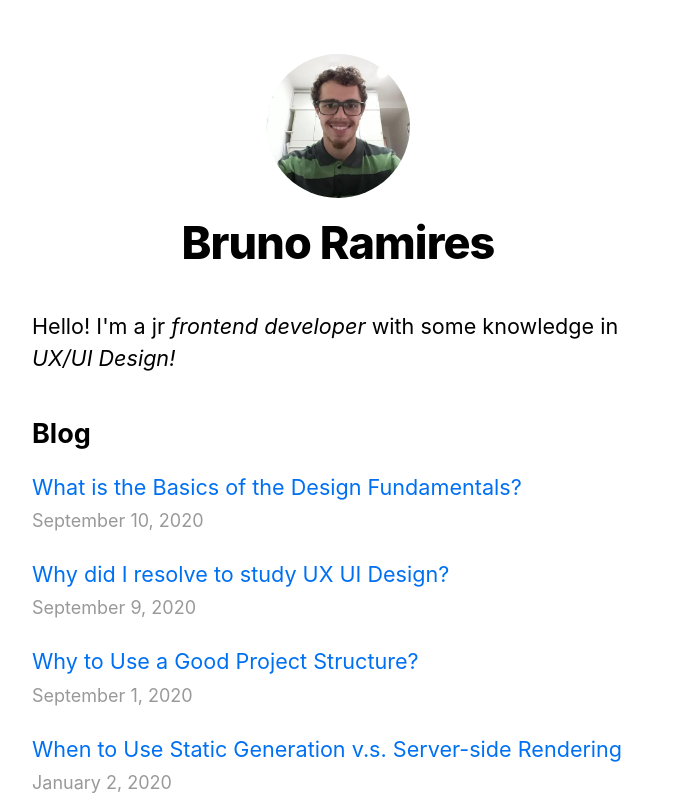
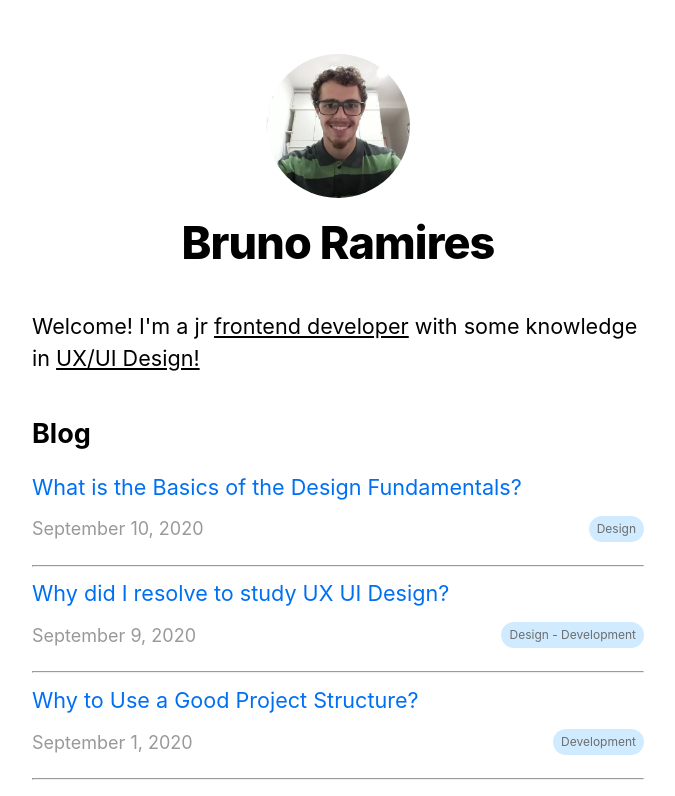
Before and after one commit to brunormferreira/nextjs-blog, a Next.js app: page / in a window 1280 px wide. Shown: the top 796 px of the page, without its empty margins (302-977 px from the left). Built offline with nearby package versions, Linux system fonts and the light colour scheme.

Commit message:
add(feat): tags

```diff
--- a/pages/index.js
+++ b/pages/index.js
@@ -16,22 +16,29 @@ export default function Home({ allPostsData }) {
       </Head>
       <section className={utilStyles.headingMd}>
         <p>
-          Hello! I'm a jr <i>frontend developer</i> with some knowledge in <i>UX/UI Design!</i>
+          Welcome! I'm a jr <u>frontend developer</u> with some knowledge in{' '}
+          <u>UX/UI Design!</u>
         </p>
       </section>
       <section className={`${utilStyles.headingMd} ${utilStyles.padding1px}`}>
         <h2 className={utilStyles.headingLg}>Blog</h2>
         <ul className={utilStyles.list}>
-          {allPostsData.map(({ id, date, title }) => (
+          {allPostsData.map(({ id, date, title, tag }) => (
+            <>
               <li className={utilStyles.listItem} key={id}>
                 <Link href="/posts/[id]" as={`/posts/${id}`}>
                   <a>{title}</a>
                 </Link>
                 <br />
+                <div className={utilStyles.flex}>
                   <small className={utilStyles.lightText}>
                     <Date dateString={date} />
                   </small>
+                  {tag ? <small className={utilStyles.tag}>{tag}</small> : null}
+                </div>
               </li>
+              <hr />
+            </>
           ))}
         </ul>
       </section>
--- a/posts/basic-design-fundamentals.md
+++ b/posts/basic-design-fundamentals.md
@@ -1,6 +1,7 @@
 ---
 title: 'What is the Basics of the Design Fundamentals?'
 date: '2020-09-10'
+tag: 'Design'
 ---
 
 I have been studying UI Design, so I prepare a list of Design Principles for you!
--- a/posts/pre-rendering.md
+++ b/posts/pre-rendering.md
@@ -1,6 +1,7 @@
 ---
 title: 'Two Forms of Pre-rendering'
 date: '2020-01-01'
+tag: 'Development'
 ---
 
 Next.js has two forms of pre-rendering: **Static Generation** and **Server-side Rendering**. The difference is in **when** it generates the HTML for a page.
--- a/posts/ssg-ssr.md
+++ b/posts/ssg-ssr.md
@@ -1,6 +1,7 @@
 ---
 title: 'When to Use Static Generation v.s. Server-side Rendering'
 date: '2020-01-02'
+tag: 'Development'
 ---
 
 We recommend using **Static Generation** (with and without data) whenever possible because your page can be built once and served by CDN, which makes it much faster than having a server render the page on every request.
--- a/posts/ux-ui-frontend.md
+++ b/posts/ux-ui-frontend.md
@@ -1,6 +1,7 @@
 ---
 title: 'Why did I resolve to study UX UI Design?'
 date: '2020-09-09'
+tag: 'Design - Development'
 ---
 
 Lately I have been operating on several projects, making adjustments, creating new features,
--- a/posts/why-use-good-structure.md
+++ b/posts/why-use-good-structure.md
@@ -1,6 +1,7 @@
 ---
 title: 'Why to Use a Good Project Structure?'
 date: '2020-09-01'
+tag: 'Development'
 ---
 
 Sometimes we had an project to work on, and make adjusts, or improove some features, its really relative what we should do on everyday, so the title says everyting.
--- a/styles/utils.module.css
+++ b/styles/utils.module.css
@@ -50,3 +50,18 @@
 .lightText {
   color: #999;
 }
+
+.flex {
+  display: flex;
+  align-items: center;
+  justify-content: space-between;
+  margin-top: 12px;
+}
+
+.tag {
+  background: #ceeafff2;
+  border-radius: 22px;
+  padding: 4px 8px;
+  font-size: 12px;
+  color: #6d6d6d;
+}
```
Lines whose indentation alone changed are shown as unchanged.
